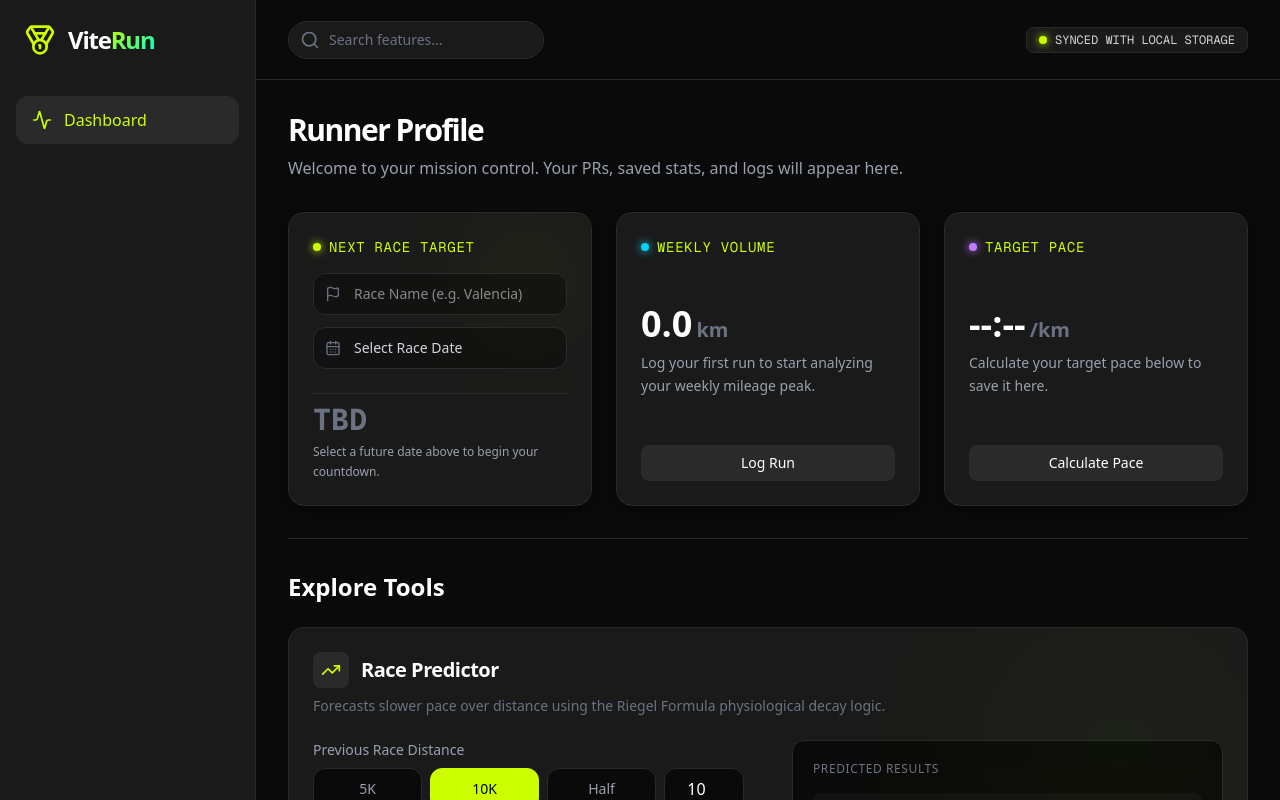
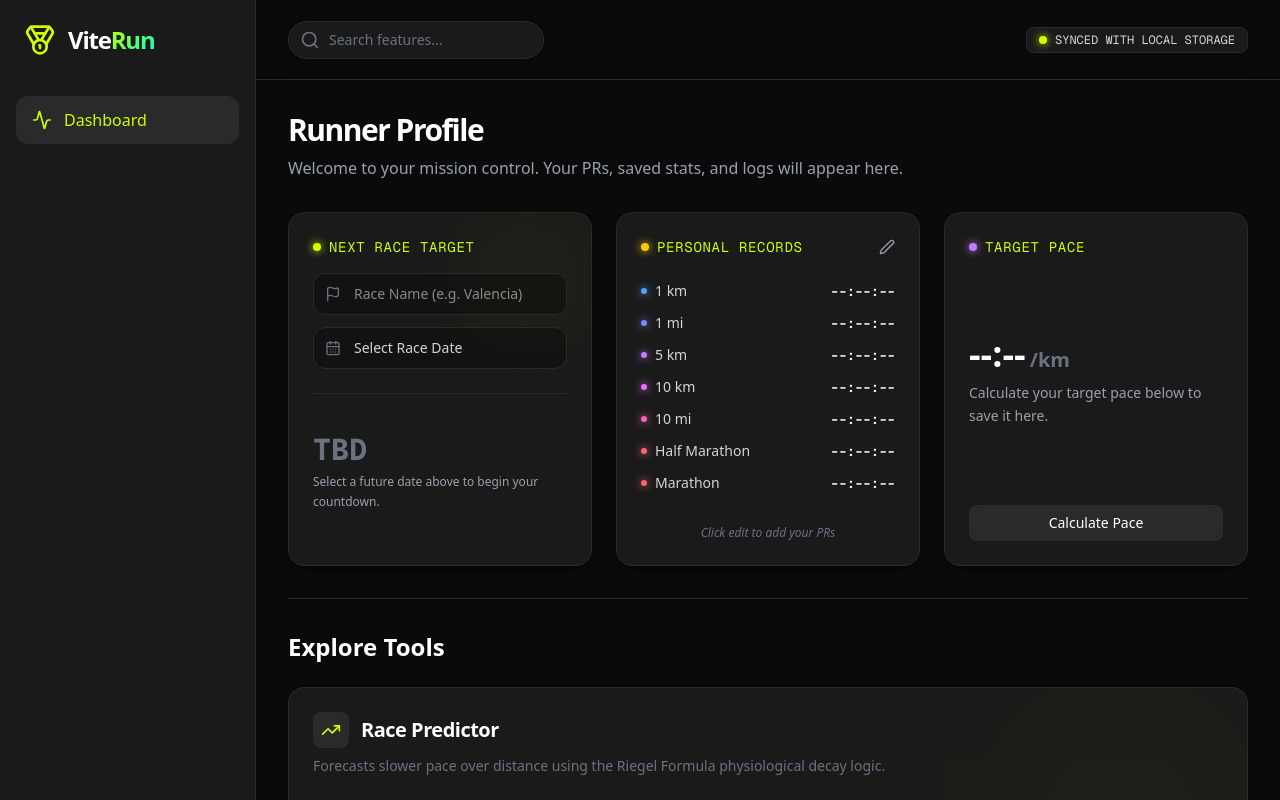
Before and after one commit to victorreverter/viterun, a Next.js app: page /viterun/ in a window 1280 px wide. Shown: the top 800 px of the page. Built offline with nearby package versions, Linux system fonts and the light colour scheme.

Commit message:
Update the Personal Bests I

```diff
--- a/src/app/page.tsx
+++ b/src/app/page.tsx
@@ -5,6 +5,7 @@ import { RacePredictor } from "@/components/calculators/RacePredictor";
 import { BodyFatCalculator } from "@/components/calculators/BodyFatCalculator";
 import { HRZoneGenerator } from "@/components/calculators/HRZoneGenerator";
 import { NextRaceWidget } from "@/components/dashboard/NextRaceWidget";
+import { PersonalRecordsWidget } from "@/components/dashboard/PersonalRecordsWidget";
 import { useSearchStore } from "@/store/useSearchStore";
 import { useUserStore } from "@/store/useUserStore";
 
@@ -38,18 +39,8 @@ export default function Home() {
         {/* Next Race Widget */}
         <NextRaceWidget />
 
-        {/* Weekly Volume Widget */}
-        <div className="bg-brand-surface border border-brand-surface-light hover:border-brand-lime/50 transition-colors rounded-2xl p-6 flex flex-col gap-4 shadow-lg shadow-black/20">
-            <h3 className="text-brand-lime font-mono text-sm tracking-wider flex items-center gap-2">
-              <span className="w-2 h-2 rounded-full bg-cyan-400 shadow-[0_0_8px_#22d3ee]"></span>
-              WEEKLY VOLUME
-            </h3>
-            <div className="flex-1 flex flex-col justify-center py-4">
-                <div className="text-4xl font-bold text-white mb-2">0.0<span className="text-xl text-gray-500 ml-1">km</span></div>
-                <p className="text-gray-400 text-sm leading-relaxed">Log your first run to start analyzing your weekly mileage peak.</p>
-            </div>
-            <button className="w-full py-2 bg-brand-surface-light hover:bg-white/10 text-white rounded-lg text-sm font-medium transition-colors">Log Run</button>
-        </div>
+        {/* Personal Records Widget */}
+        <PersonalRecordsWidget />
 
         {/* Current Target Pace Widget */}
         <div className="bg-brand-surface border border-brand-surface-light hover:border-brand-lime/50 transition-colors rounded-2xl p-6 flex flex-col gap-4 shadow-lg shadow-black/20">
--- /dev/null
+++ b/src/components/dashboard/PersonalRecordsWidget.tsx
@@ -0,0 +1,105 @@
+"use client";
+
+import { useState } from "react";
+import { useUserStore } from "@/store/useUserStore";
+import { Trophy, Edit2, Check } from "lucide-react";
+import type { UserState } from "@/store/useUserStore";
+
+type DistanceKey = keyof UserState['personalRecords'];
+
+const DISTANCES: { key: DistanceKey; label: string; color: string }[] = [
+    { key: "1km", label: "1 km", color: "bg-blue-400 shadow-[0_0_8px_#60a5fa]" },
+    { key: "1mi", label: "1 mi", color: "bg-indigo-400 shadow-[0_0_8px_#818cf8]" },
+    { key: "5km", label: "5 km", color: "bg-purple-400 shadow-[0_0_8px_#c084fc]" },
+    { key: "10km", label: "10 km", color: "bg-fuchsia-400 shadow-[0_0_8px_#e879f9]" },
+    { key: "10mi", label: "10 mi", color: "bg-pink-400 shadow-[0_0_8px_#f472b6]" },
+    { key: "halfMarathon", label: "Half Marathon", color: "bg-rose-400 shadow-[0_0_8px_#fb7185]" },
+    { key: "marathon", label: "Marathon", color: "bg-red-400 shadow-[0_0_8px_#f87171]" },
+];
+
+export function PersonalRecordsWidget() {
+    const { personalRecords, updatePersonalRecord } = useUserStore();
+    const [isEditing, setIsEditing] = useState(false);
+
+    // Local state to avoid updating the store on every keystroke
+    const [localRecords, setLocalRecords] = useState(personalRecords);
+
+    const handleSave = () => {
+        // Save all local updates to the store
+        (Object.entries(localRecords) as [DistanceKey, string][]).forEach(([key, value]) => {
+            updatePersonalRecord(key, value);
+        });
+        setIsEditing(false);
+    };
+
+    const handleCancel = () => {
+        // Revert to store values
+        setLocalRecords(personalRecords);
+        setIsEditing(false);
+    };
+
+    return (
+        <div className="bg-brand-surface border border-brand-surface-light hover:border-brand-lime/50 transition-colors rounded-2xl p-6 flex flex-col gap-4 shadow-lg shadow-black/20">
+            <div className="flex items-center justify-between">
+                <h3 className="text-brand-lime font-mono text-sm tracking-wider flex items-center gap-2">
+                    <span className="w-2 h-2 rounded-full bg-yellow-400 shadow-[0_0_8px_#facc15]"></span>
+                    PERSONAL RECORDS
+                </h3>
+                {isEditing ? (
+                    <div className="flex gap-2">
+                        <button
+                            onClick={handleCancel}
+                            className="text-gray-400 hover:text-white transition-colors text-xs font-medium"
+                        >
+                            Cancel
+                        </button>
+                        <button
+                            onClick={handleSave}
+                            className="bg-brand-lime text-black p-1.5 rounded-lg hover:bg-white transition-colors"
+                        >
+                            <Check className="w-4 h-4" />
+                        </button>
+                    </div>
+                ) : (
+                    <button
+                        onClick={() => setIsEditing(true)}
+                        className="text-gray-400 hover:text-brand-lime transition-colors"
+                    >
+                        <Edit2 className="w-4 h-4" />
+                    </button>
+                )}
+            </div>
+
+            <div className="flex-1 flex flex-col gap-3 py-2">
+                {DISTANCES.map(({ key, label, color }) => (
+                    <div key={key} className="flex items-center justify-between group">
+                        <div className="flex items-center gap-2">
+                            <span className={`w-1.5 h-1.5 rounded-full ${color}`}></span>
+                            <span className="text-gray-300 text-sm font-medium">{label}</span>
+                        </div>
+
+                        {isEditing ? (
+                            <input
+                                type="text"
+                                value={localRecords[key]}
+                                onChange={(e) => setLocalRecords(prev => ({ ...prev, [key]: e.target.value }))}
+                                placeholder="--:--:--"
+                                className="w-24 bg-brand-midnight/50 border border-brand-surface-light rounded-md px-2 py-1 text-right text-sm text-white font-mono outline-none focus:border-brand-lime transition-colors"
+                            />
+                        ) : (
+                            <span className="text-white font-mono text-sm tracking-tight font-semibold">
+                                {personalRecords[key] || "--:--:--"}
+                            </span>
+                        )}
+                    </div>
+                ))}
+            </div>
+
+            {!isEditing && Object.values(personalRecords).every(v => !v) && (
+                <p className="text-gray-500 text-xs italic text-center mt-2">
+                    Click edit to add your PRs
+                </p>
+            )}
+        </div>
+    );
+}
--- a/src/store/useUserStore.ts
+++ b/src/store/useUserStore.ts
@@ -1,7 +1,7 @@
 import { create } from 'zustand';
 import { persist } from 'zustand/middleware';
 
-interface UserState {
+export interface UserState {
     age: number | '';
     restingHR: number | '';
     maxHR: number | '';
@@ -23,7 +23,19 @@ interface UserState {
     // Target Pace
     targetPace: string;
 
+    // Personal Records
+    personalRecords: {
+        "1km": string;
+        "1mi": string;
+        "5km": string;
+        "10km": string;
+        "10mi": string;
+        "halfMarathon": string;
+        "marathon": string;
+    };
+
     updateField: (field: keyof Omit<UserState, 'updateField'>, value: number | string) => void;
+    updatePersonalRecord: (distance: keyof UserState['personalRecords'], time: string) => void;
 }
 
 export const useUserStore = create<UserState>()(
@@ -46,7 +58,24 @@ export const useUserStore = create<UserState>()(
             baselineTime: 50,
             targetPace: '',
 
+            personalRecords: {
+                "1km": "",
+                "1mi": "",
+                "5km": "",
+                "10km": "",
+                "10mi": "",
+                "halfMarathon": "",
+                "marathon": "",
+            },
+
             updateField: (field, value) => set((state) => ({ ...state, [field]: value })),
+            updatePersonalRecord: (distance, time) => set((state) => ({
+                ...state,
+                personalRecords: {
+                    ...state.personalRecords,
+                    [distance]: time
+                }
+            })),
         }),
         {
             name: 'viterun-user-storage',
```
